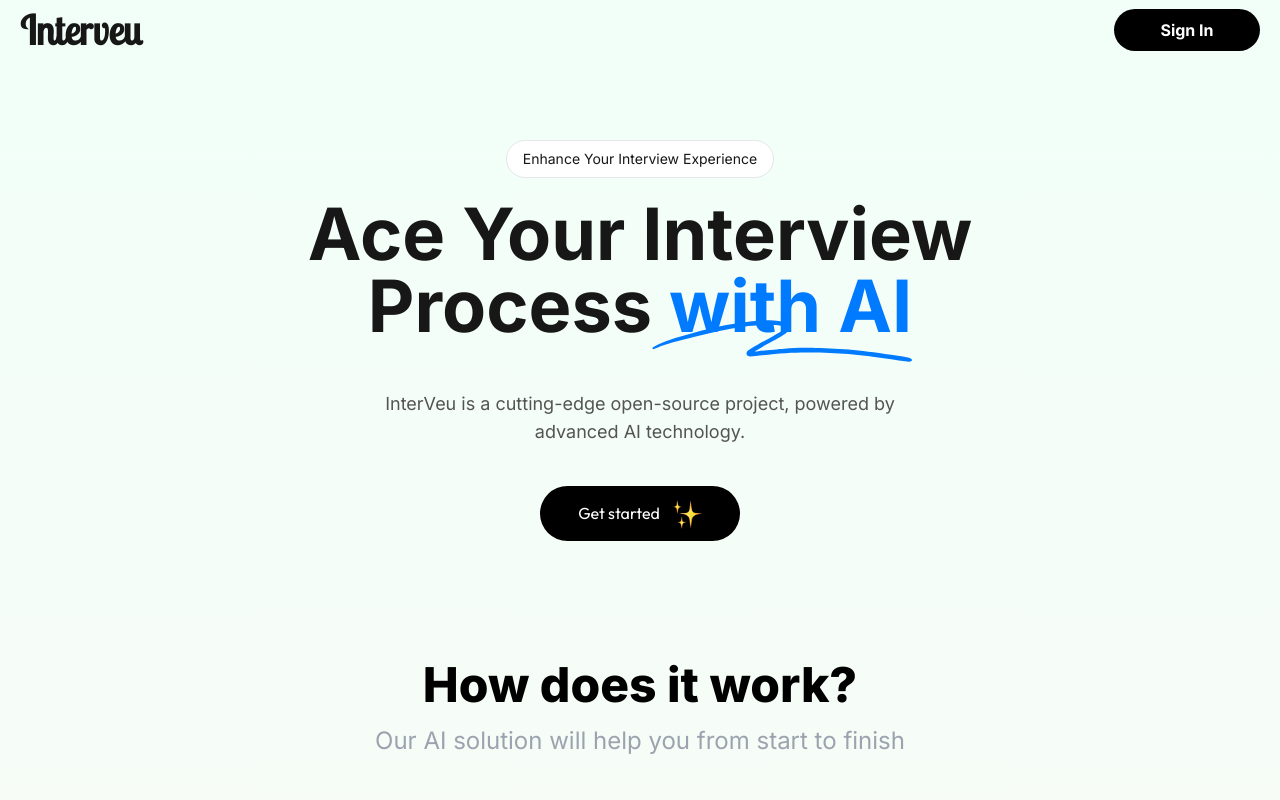
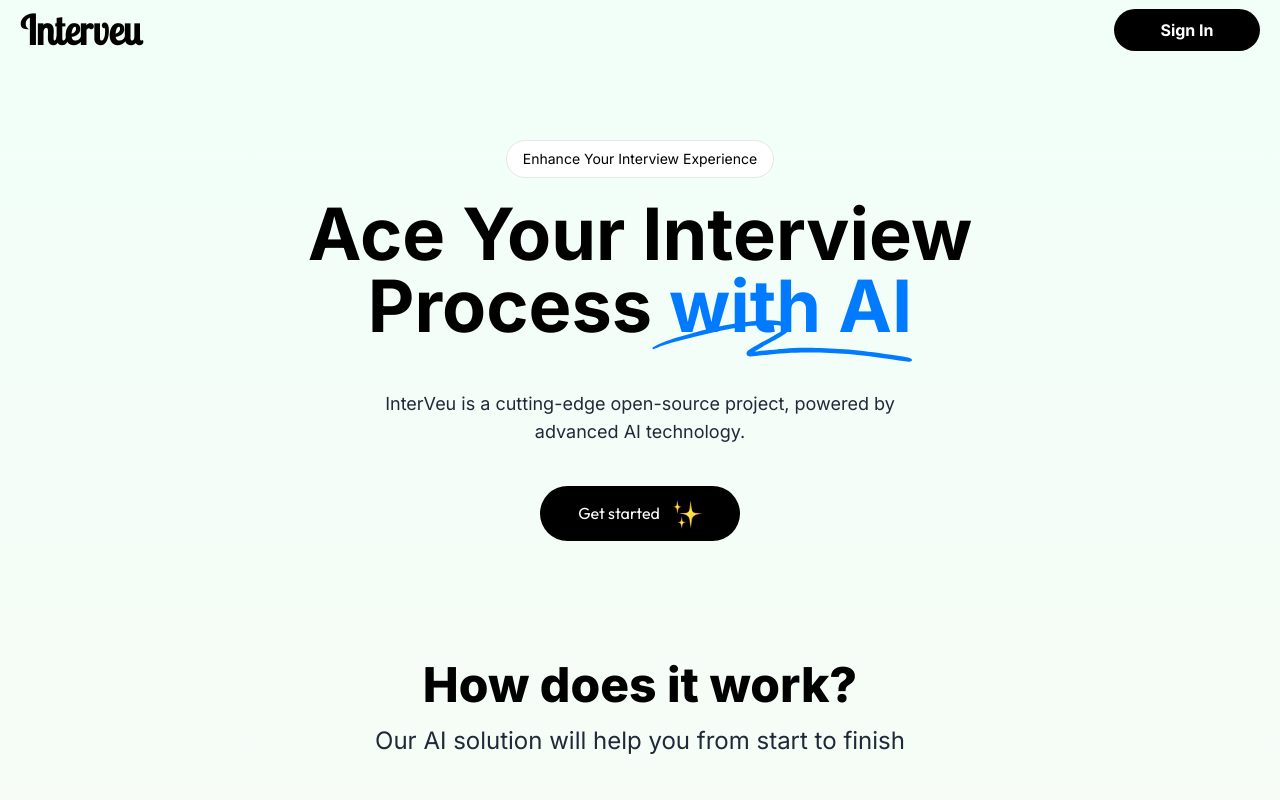
Before and after one commit to Sateesh2004/InterVue, a Next.js app in the folder frontend/: page / in a window 1280 px wide. Shown: the top 800 px of the page. Built offline with nearby package versions, Linux system fonts and the light colour scheme.

Commit message:
"Mdified theme"

```diff
--- a/frontend/src/app/(pages)/page.jsx
+++ b/frontend/src/app/(pages)/page.jsx
@@ -40,18 +40,18 @@
 
 
 
-<div className='bg-gradient-to-b from-[#F2FFF9] to-[#FFF6F1]'>
+<div className='bg-gradient-to-b  from-[#F2FFF9] to-[#FFF6F1]'>
 
 <div
-  className="flex flex-1 w-full flex-col items-center justify-center text-center px-4 py-20 ">
+  className="flex  flex-1 w-full flex-col items-center justify-center text-center px-4 py-20 ">
   <a href=""
-    className="border border-white-700 bg-white  rounded-3xl py-2 px-4 text-white-400  text-sm mb-5 transition duration-300 ease-in-out ">
+    className="border border-white-700 bg-white text-black  rounded-3xl py-2 px-4 text-white-400  text-sm mb-5 transition duration-300 ease-in-out ">
     Enhance Your
 Interview
 Experience
   </a>
   <h1
-    className="mx-auto max-w-4xl font-display text-5xl font-bold tracking-normal text-white-300  sm:text-7xl">
+    className="mx-auto  max-w-4xl font-display text-black text-5xl font-bold tracking-normal text-white-300  sm:text-7xl">
     Ace Your Interview Process
     {/* <span className="relative whitespace-nowrap text-white-600 dark:text-gray-300"> Preparation</span> */}
     <span className="relative whitespace-nowrap text-[#007AFF] ">
@@ -61,7 +61,7 @@
       <span className="relative"> with AI</span>
     </span>
   </h1>
-  <h2 className="mx-auto mt-12 max-w-xl text-lg sm:text-white-400 text-white-500 text-[#545454] leading-7">
+  <h2 className="mx-auto mt-12 max-w-xl text-lg sm:text-white-400 text-white-500 text-gray-800 leading-7">
   InterVeu is a cutting-edge open-source project, powered by advanced AI technology.
   </h2>
   {/* <Link className="bg-black rounded-[100px] flex justify-center items-center leading-[55px] text-white  font-[16px] w-[239px] h-[55px]  sm:mt-10 mt-8   transition"
@@ -93,7 +93,7 @@
     <div className="px-4 mx-auto max-w-7xl sm:px-6 lg:px-8">
         <div className="max-w-2xl mx-auto text-center">
             <h2 className="text-4xl text-black font-extrabold mx-auto md:text-6xl lg:text-5xl">How does it work?</h2>
-            <p className="max-w-2xl mx-auto mt-4 text-base text-gray-400 leading-relaxed md:text-2xl">
+            <p className="max-w-2xl  mx-auto mt-4 text-base text-gray-800 leading-relaxed md:text-2xl">
                 Our AI solution will help you from start to finish
             </p>
         </div>
@@ -241,7 +241,7 @@
 
 
 <div>
-  <h1 className={`text-center font-semibold text-[40px] ${outfit.className}`}>It's time to kick off your first mock interview. Try now.</h1>
+  <h1 className={`text-center font-semibold text-[40px] text-black ${outfit.className}`}>It's time to kick off your first mock interview. Try now.</h1>
   <div className='flex justify-center'>
   <CTA/>
   </div>
--- a/frontend/src/components/NavBar.jsx
+++ b/frontend/src/components/NavBar.jsx
@@ -80,7 +80,7 @@
   };
 
   return (
-    <div className="bg-[#F2FFF9]  h-[60px] flex items-center">
+    <div className="bg-[#F2FFF9] relative z-[1000]  h-[60px] flex items-center">
     {cardshow && (
       <div className="absolute top-[60px] right-[10px] w-[120px] h-[100px] bg-white shadow-lg rounded-md border flex flex-col items-center justify-center z-[50]">
         <button onClick={logout} className="px-4 py-2 bg-[#007AFF] text-white rounded-md hover:bg-blue-700">
@@ -91,7 +91,7 @@
     <nav className="flex justify-between w-full items-center px-5">
 
 
-<Link href="/"> <div className={`text-[40px] font-bold ${lobster.className}`}>Interveu</div></Link>
+<Link href="/"> <div className={`text-[40px] text-black font-bold ${lobster.className}`}>Interveu</div></Link>
 
 
 
--- a/frontend/tailwind.config.js
+++ b/frontend/tailwind.config.js
@@ -7,10 +7,7 @@
   ],
   theme: {
     extend: {
-      colors: {
-        background: "var(--background)",
-        foreground: "var(--foreground)",
-      },
+
     },
   },
   plugins: [
```
Also changed, not shown: 2 other files (tests, documents, lock files or other folders).
